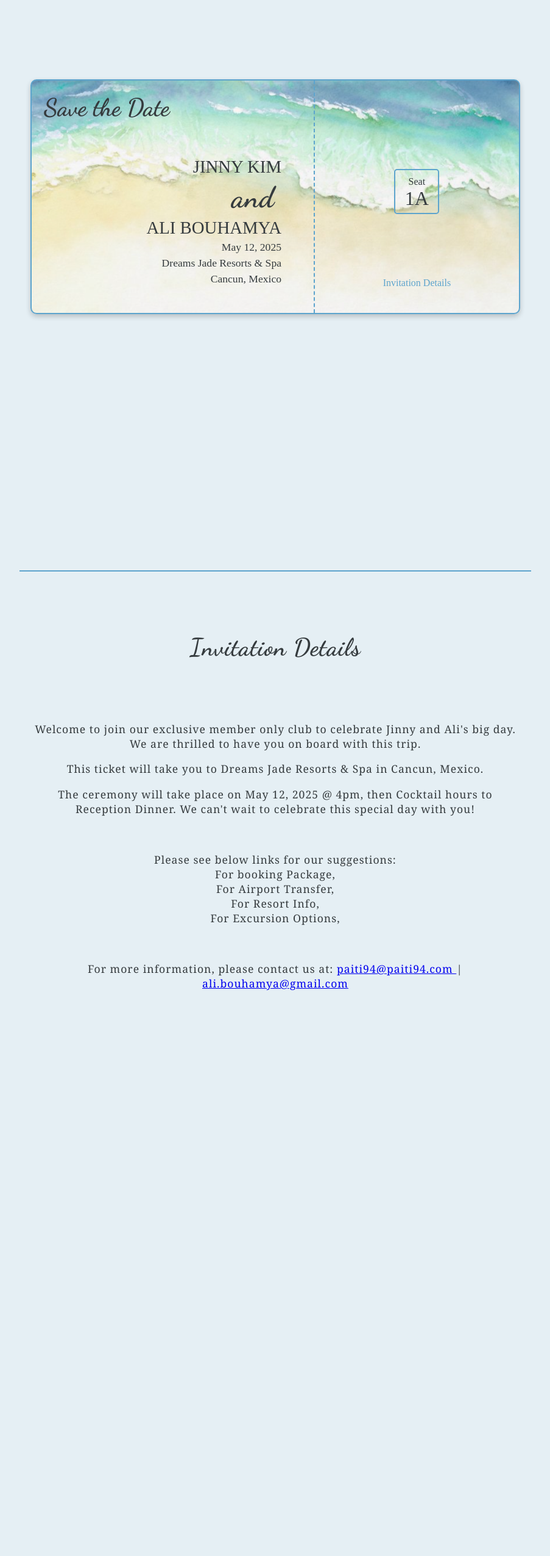
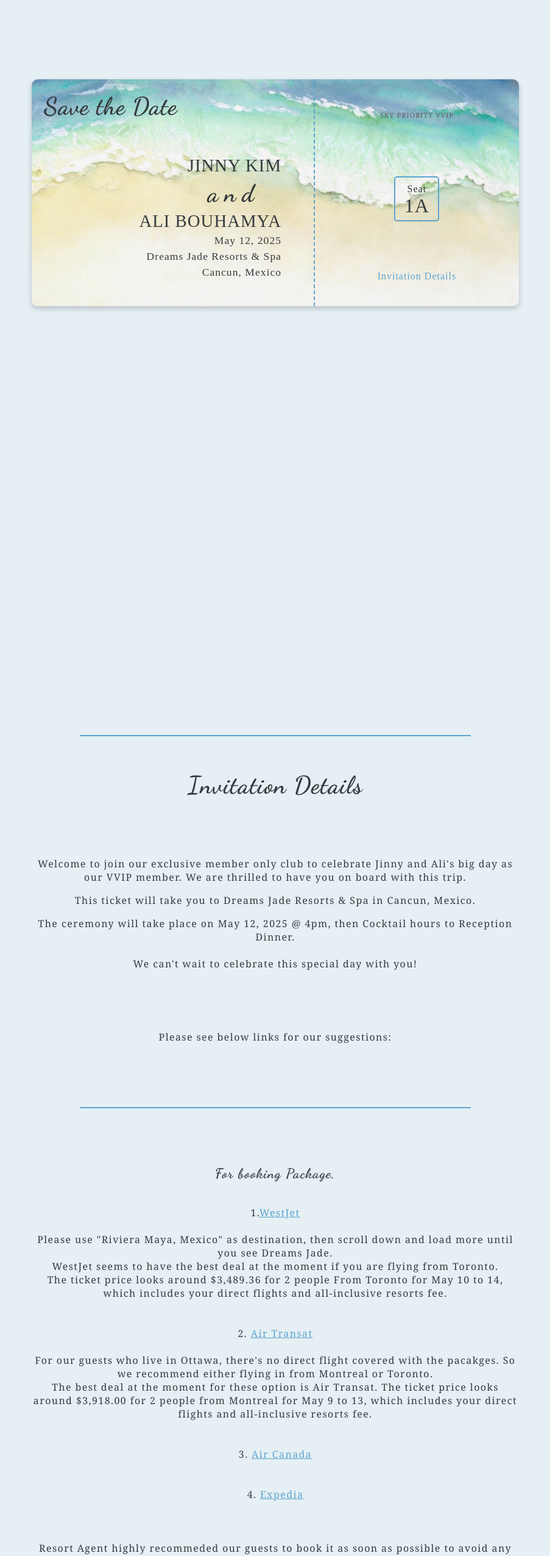
Before and after one commit to paiti94/Wedding_Invitation_Jinny_Ali, a plain HTML site: page index.html in a window 1280 px wide. Shown: the part 120-2671 px from the top of the page at 61% size, without its empty margins (188-1091 px from the left). Before the commit the page ends 2192 px from the top, so only its background shows below. Drawn offline with Linux system fonts and the light colour scheme.

Commit message:
Update index.html

```diff
--- a/index.html
+++ b/index.html
@@ -17,6 +17,7 @@
       margin: 0;
       background-color: #e5eff4;
       padding: 10px;
+      letter-spacing: 1px;
     }
 
     .ticket {
@@ -24,7 +25,7 @@
       max-width: 800px;
       /* height: 350px; */
       height: auto;
-      border: 2px solid #5da4cd;
+      /* border: 2px solid #5da4cd; */
       margin-bottom: 30vh;
       margin-top: 30vh;
       border-radius: 10px;
@@ -89,9 +90,9 @@
       padding-right: 1vw;
       .and {
         font-family:  'Dancing Script', cursive;
-        font-size: 3rem;
-        padding-right: 5%;
-        letter-spacing: 1px;
+        font-size: 2.5rem;
+        padding-right: 15%;
+        letter-spacing: 10px;
       }
       .name {
         font-size: 1.8rem;
@@ -122,8 +123,9 @@
     }
 
     .icon {
-      font-size: 2rem;
-      color: #5da4cd;
+      font-size: 0.7rem;
+      font-family:  'addingtoncf-thin', georgia, serif;
+      color:#5e5e5e
     }
 
     .map {
@@ -145,28 +147,57 @@
         color: #5da4cd;
         text-decoration: underline;
     }
+    a{
+        color: #5da4cd;
+        text-decoration: underline;
+    }
+
+    hr{
+        border: 0.7px solid #5da4cd;
+        width: 80%;
+        background-color: #5da4cd;
+    }
     .details-section {
       /* width: 800px;  */
       width: 90%;
       max-width: 800px;
       padding: 20px;
       background-color: #e5eff4;
-      border-top: 2px solid #5da4cd;
+      /* border-top: 2px solid #5da4cd; */
       text-align: center;
       font-family: 'addingtoncf-thin', georgia, serif;
-      font-size: 1.1rem;
-      margin-top: 50vh;
-      margin-bottom: 50vh;
+      font-size: 1rem;
+      margin-top: 52%;
+      margin-bottom: 10%;
       color: #353b3e;
-      letter-spacing: 1px;
+      letter-spacing: 1.4px;
+      opacity: 0;
+      transform: translateY(20px);
+      animation: fadeIn 0.8s ease forwards;
+
     }
-
+    @keyframes fadeIn {
+      0% {
+        opacity: 0;
+        transform: translateY(20px);
+      }
+      100% {
+        opacity: 1;
+        transform: translateY(0);
+      }
+    }
     .details-section  h1 {
       font-size: 2.5rem;
       color: #353b3e;
       font-family: 'Dancing Script', cursive;
-      margin-top: 10vh;
+      margin-top: 7vh;
       margin-bottom: 7vh;
+    }
+
+    .details-section h2 {
+        color: #353b3e;
+        font-family: 'Dancing Script', cursive;
+        font-size: 1.4rem;
     }
 
     @media (max-width: 600px) {
@@ -196,9 +227,14 @@
         margin-top: 20vh;
       }
 
-      .left-section, .right-section {
+      .left-section {
         border-right: none;
         border-bottom: 2px dashed #5da4cd;
+      }
+
+      .right-section{
+        border-right: none;
+        border-bottom: none;
       }
     }
   </style>
@@ -219,8 +255,10 @@
     </div>
     <div class="right-section">
       <div class="icon">
+        <p>SKY PRIORITY VVIP</p>
       </div>
       <div class="seat">
+
         <p>Seat</p>
         <p class="seatnum">1A</p>
       </div>
@@ -229,27 +267,75 @@
   </div>
 
   <section id="invitation-details" class="details-section">
+    <hr />
     <h1>Invitation Details</h1>
     <br>
-    <p> Welcome to join our exclusive member only club to celebrate Jinny and Ali's big day. We are thrilled to have you on board with this trip.</p>
+    <p> Welcome to join our exclusive member only club to celebrate Jinny and Ali's big day as our VVIP member. We are thrilled to have you on board with this trip.</p>
     <p>This ticket will take you to Dreams Jade Resorts & Spa in Cancun, Mexico. </p>
     <p> The ceremony will take place on May 12, 2025 @ 4pm, then Cocktail hours to Reception Dinner.
+         <br><br>
          We can't wait to celebrate this special day with you!</p>
-    <br>
+    <br><br><br>
     <p>
         Please see below links for our suggestions:
+        <br><br><br><br><br><hr /><br><br><br>
+        <h2>For booking Package,</h2>
         <br>
-        For booking Package,
+        <span>1.<a href="https://www.westjet.com/en-ca/vacations">WestJet</a>
+            <br><br>
+            Please use "Riviera Maya, Mexico" as destination, then scroll down and load more until you see Dreams Jade.
+            <br>
+            WestJet seems to have the best deal at the moment if you are flying from Toronto.
+            <br> The ticket price looks around $3,489.36 for 2 people From Toronto for May 10 to 14, which includes your direct flights and all-inclusive resorts fee.
+            <br>
+            <br><br>
+        </span>
+        <span>2. <a href="https://www.transat.com/en-CA?search=package&origin=YUL&dest=Hotel-9267&date=2025-05-09&duration=3-5">Air Transat</a>
+            <br><br>
+            For our guests who live in Ottawa, there's no direct flight covered with the pacakges. So we recommend either flying in from Montreal or Toronto.
+            <br>
+            The best deal at the moment for these option is Air Transat. The ticket price looks around $3,918.00 for 2 people from Montreal for May 9 to 13, which includes your direct flights and all-inclusive resorts fee.
+            <br><br><br>
+        </span>
+
+        <span>3. <a href="https://vacations.aircanada.com/en/packages/flight-details?departureLocation=YYZ&departureLocationPlaceId=YYZ&departureLocationName=Toronto+Pearson+Intl.+Airport+(YYZ)&departureLocationSuggestionType=AIRPORTGROUP&departureLocationLatitude=43.6777&departureLocationLongitude=-79.6248&arrivalLocation=CUNNJR&arrivalLocationPlaceId=CUNNJR&arrivalLocationName=Dreams+Jade+Resort+%26+Spa&arrivalLocationSuggestionType=HOTEL&arrivalLocationLatitude=20.829945&arrivalLocationLongitude=-86.8948&arrivalLocationDistanceSort=HOTEL&no_hotel=9267&dest_dep=2_24_3049111_1375_2478&departingDateTime=10/05/2025&returnDateTime=14/05/2025&numberOfRooms=1&nb_adult=2&nb_child=0&r0=2-adult-0&cabinClass=economy&language=en&cubaDestination=false&tripType=RETURN&packageId=5PaUhKXmqY-wDSQAzBCosVL">
+            Air Canada
+            </a>
+            <br><br><br>
+        </span>
+        <span>
+            4. <a href="https://www.expedia.ca/Hotel-Search?misId=Agi5nJX99dmZr3oQ5tD-xteriICxASDS-vta~ARIEGgIIAhoxCAESFgoDWVVMGNmqsQIqCjIwMjUtMDUtMDkSFQoDQ1VOGKn_CioKMjAyNS0wNS0xMw&packageType=fh&searchProduct=hotel&adults=2&sort=RECOMMENDED&selected=2474091&pinnedHotelId=2474091&tripType=ROUND_TRIP&cabinClass=COACH&startDate=2025-05-09&endDate=2025-05-13&regionId=180137&destination=Puerto%20Morelos%2C%20Quintana%20Roo%2C%20Mexico&origin=Montreal%2C%20QC%2C%20Canada%20%28YUL-Pierre%20Elliott%20Trudeau%20Intl.%29&isInvalidatedDate=false&theme=&userIntent=&semdtl=&useRewards=false&airlineCode&directFlights=false&infantsInSeats=0&partialStay=false">
+                Expedia
+            </a>
+            <br><br>
+        </span>
+        <br><br>
+        Resort Agent highly recommeded our guests to book it as soon as possible to avoid any price increase! <br><br> Please do let us know when you book, so that we can let the agency know that you are with us.
+            <br><br><br>
+        <br><br><br><hr /><br><br>
+        <h2>For Airport Transfer,</h2>
         <br>
-        For Airport Transfer,
+        Please let us know your Arrival & Departure Date and Time. We will arrange and cover a private transfer from/to the airport with the hotel for you.
+        <br><br><br><br><hr /><br><br>
+        <h2>For Resort Info,</h2>
         <br>
-        For Resort Info,
+        <a href="https://www.hyattinclusivecollection.com/en/resorts-hotels/dreams/mexico/jade-resort-spa/?src=corp_lclb_google_seo_drjrc&%3Futm_source=google&utm_medium=organic&utm_campaign=lmr">Dreams Jade Resort & Spa</a>
+        <br><br>
+        5-star Hotel, <a href="https://www.google.com/travel/search?q=dreams%20jade%20resort%20and%20spa&g2lb=4965990%2C4969803%2C72277293%2C72302247%2C72317059%2C72406588%2C72414906%2C72421566%2C72471280%2C72472051%2C72481459%2C72485658%2C72560029%2C72573224%2C72614662%2C72616120%2C72619927%2C72647020%2C72648289%2C72658035%2C72686036%2C72760082%2C72803964%2C72808078%2C72827241%2C72832976%2C72837837%2C72852857&hl=en-CA&gl=ca&cs=1&ssta=1&ts=CAEaRwopEicyJTB4OGY0ZTg4MmNkY2FkNzkwNzoweDE0NzY1MTc2NmQ3MjhmMDkSGhIUCgcI6Q8QBRgJEgcI6Q8QBRgOGAUyAggC&qs=CAEyE0Nnb0lpWjdLNi1hdWxMc1VFQUU4AkIJCQmPcm12UXYUQgkJCY9ybXZRdhQ&ap=ugEHcmV2aWV3cw&ictx=111&ved=0CAAQ5JsGahcKEwjQ0aqnvPiKAxUAAAAAHQAAAAAQBQ">Reviews</a>
+        <br><br>
+        Address: Unidad, 1 26, 77580 Quintana Roo, Q.R., Mexico
+        <br><br>
+        Toll Free: 1-866-237-3267
+        <br><br><br><br><hr /><br><br>
+        <h2>For Excursion Options,</h2>
         <br>
-        For Excursion Options,
-        <br>
+        <a href="https://www.amstardmc.com/en/excursion/cancun/?affiliate_id=ba73448f8e2d6c409ab4fa16a978c6fe&utm_source=amrcollection.com&utm_medium=referral&utm_campaign=tours&utm_content=en/resorts-hotels/dreams/mexico/jade-resort-spa/activities&_ga-ft=Z4gOCg.AA.AA.AA.AA.9w5N86tzQYqVvvzc7Dtf4w..0">Cancun Excursions & Activities</a>
     </p>
-    <br>
-    <p>For more information, please contact us at: <a href="mailto:paiti94@paiti94.com">paiti94@paiti94.com </a> |  <a href="mailto:ali.bouhamya@gmail.com">ali.bouhamya@gmail.com</a></p>
+    <br><br><br>
+    <hr /><br><br>
+    <p>For more information, please contact us at:
+        <br><br>
+         <a href="mailto:paiti94@paiti94.com">paiti94@paiti94.com </a>  &  <a href="mailto:ali.bouhamya@gmail.com">ali.bouhamya@gmail.com</a></p>
   </section>
 </body>
 </html>
```
